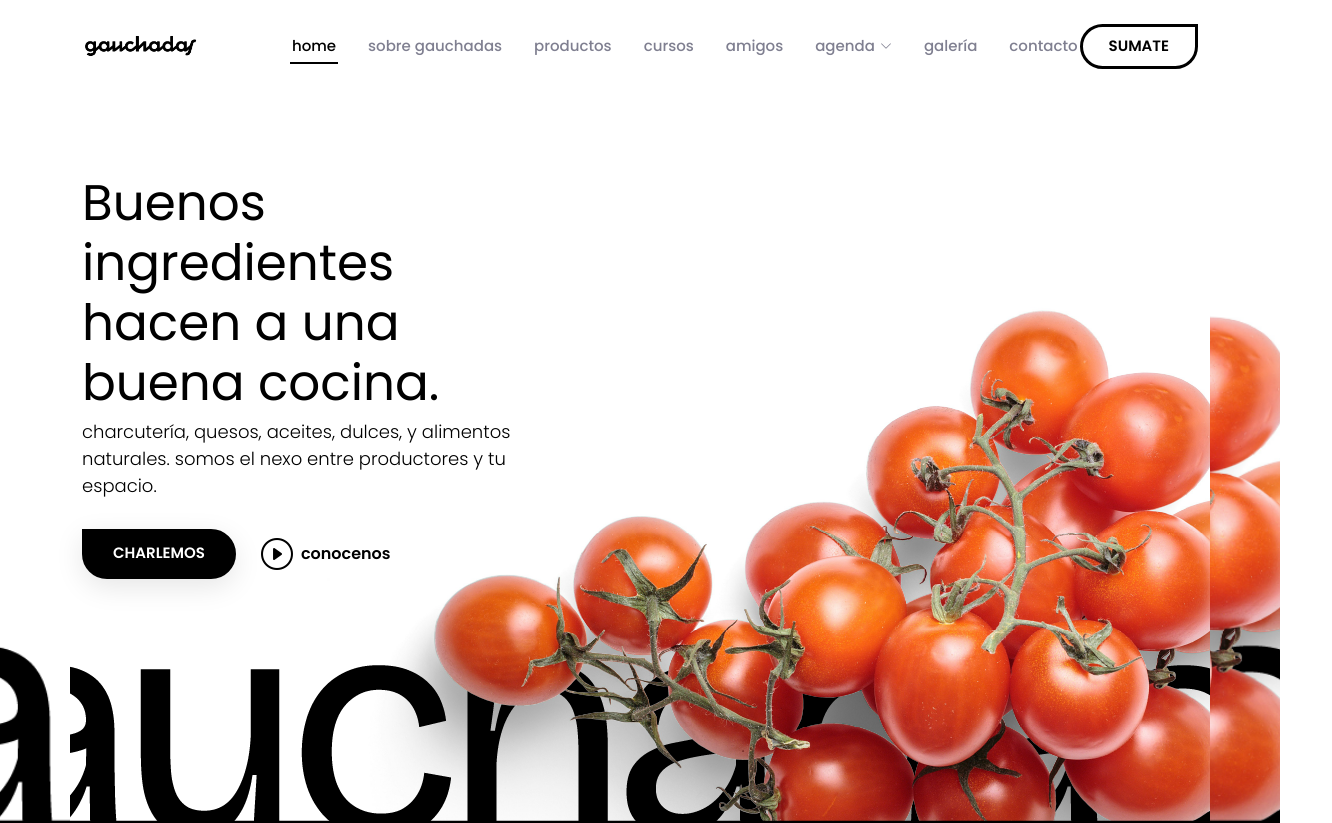
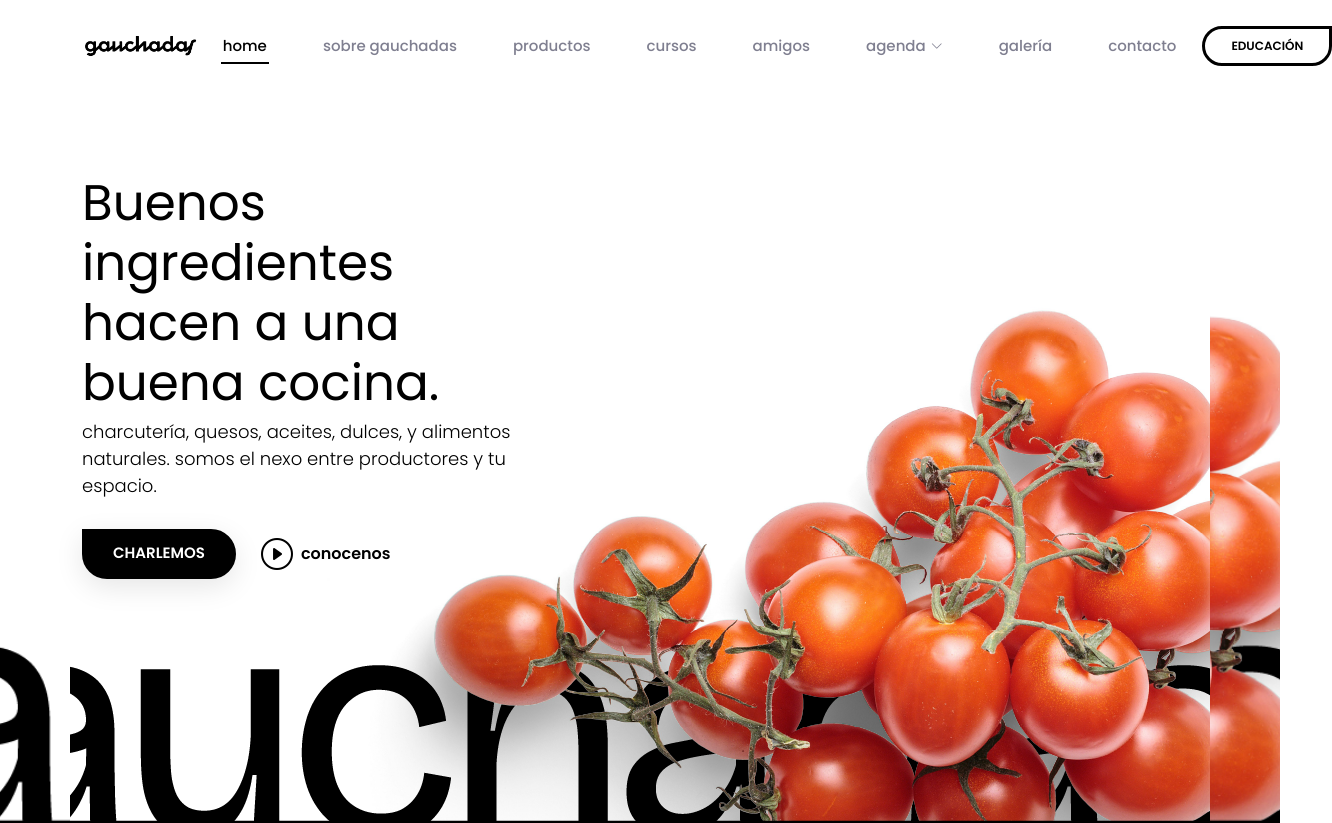
Before and after one commit to pugliesecarolina/PuglieseCarolinaHome, a plain HTML site: page index.html in a window 1280 px wide. Shown: the top 823 px of the page, 1332 px wide, since content can reach past the window. Drawn offline with Linux system fonts and the light colour scheme; files whose address does not match are found by name.

Commit message:
educación

```diff
--- a/assets/css/main.css
+++ b/assets/css/main.css
@@ -117,7 +117,7 @@ h6 {
 .header .btn-getstarted:focus {
   color: var(--contrast-color);
   background: #ffffff;
-  font-size: 15px;
+  font-size: 12px;
   font-weight: 600;
   color: #000000;
   padding: 8px 26px;
@@ -177,6 +177,7 @@ h6 {
   .navmenu>ul>li {
     white-space: nowrap;
     padding: 15px 14px;
+    margin-right: 24px;
   }
 
   .navmenu>ul>li:last-child {
--- a/index.html
+++ b/index.html
@@ -79,7 +79,7 @@
         <i class="mobile-nav-toggle d-xl-none bi bi-list"></i>
       </nav>
 
-      <a class="btn-getstarted" href="index.html#book-a-table">SUMATE</a>
+      <a class="btn-getstarted" href="https://pugliesecarolina.github.io/PuglieseCarolinaDetalle/">EDUCACIÓN</a>
 
     </div>
   </header>
```
